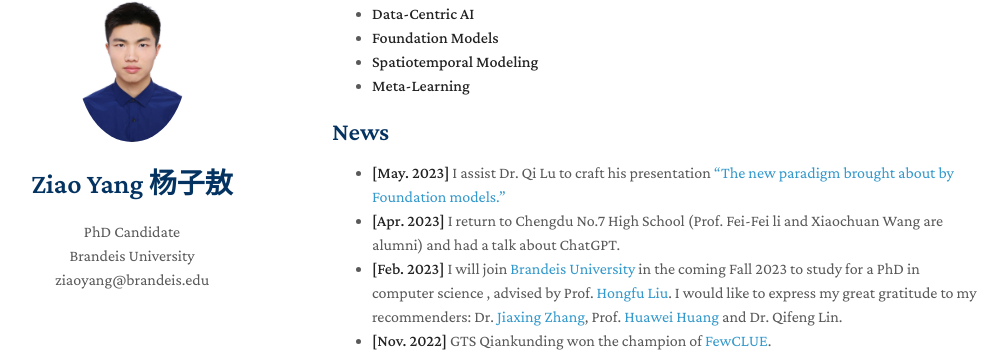
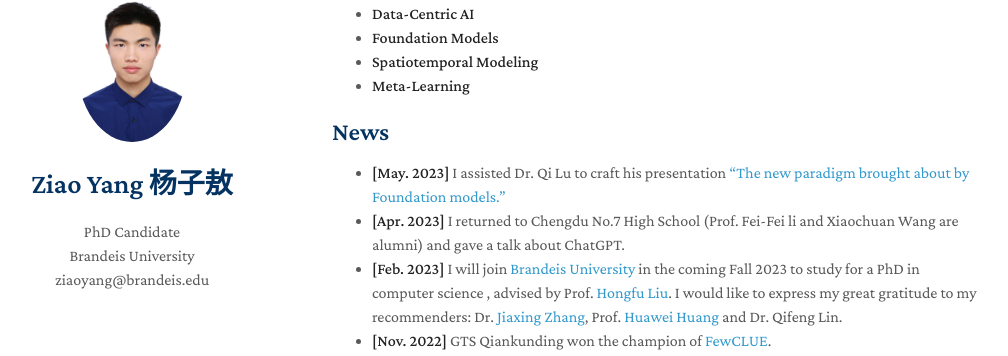
Before and after one commit to yangziao56/homepage, a Jekyll site: the page built from index.md, in a window 1280 px wide and 900 px high, scrolled down 353 px. Shown: the part 96-452 px from the top of the window, without its empty margins (138-1146 px from the left). Built offline with Jekyll 4.4.1, drawn with Linux system fonts in a browser that asks for light colours; nearby versions of some CDN libraries; a style sheet for code colours, icons or effects is not loaded; our own code applies the rules of GitHub Pages for plain Markdown files.

Commit message:
Update index.md
Signed-off-by: Ziao Yang <70676524+yangziao56@users.noreply.github.com>

```diff
--- a/index.md
+++ b/index.md
@@ -19,8 +19,8 @@ You can learn more details about my research through my [Curriculum Vitae](https
 
 
 ## News
-- **[May. 2023]** I assist Dr. Qi Lu to craft his presentation ["The new paradigm brought about by Foundation models."](https://www.bilibili.com/video/BV1mM4y147qw/?spm_id_from=333.337.search-card.all.click)
-- **[Apr. 2023]** I return to Chengdu No.7 High School (Prof. Fei-Fei li and Xiaochuan Wang are alumni) and had a talk about ChatGPT.
+- **[May. 2023]** I assisted Dr. Qi Lu to craft his presentation ["The new paradigm brought about by Foundation models."](https://www.bilibili.com/video/BV1mM4y147qw/?spm_id_from=333.337.search-card.all.click)
+- **[Apr. 2023]** I returned to Chengdu No.7 High School (Prof. Fei-Fei li and Xiaochuan Wang are alumni) and gave a talk about ChatGPT.
 - **[Feb. 2023]** I will join [Brandeis University](https://www.brandeis.edu) in the coming Fall 2023 to study for a PhD in computer science , advised by Prof. [Hongfu Liu](https://hongfuliu.com). I would like to express my great gratitude to my recommenders: Dr. [Jiaxing Zhang](https://www.idea.edu.cn/research/ccnl.html), Prof. [Huawei Huang](http://xintelligence.pro) and Dr. Qifeng Lin.
 - **[Nov. 2022]** GTS Qiankunding won the champion of [FewCLUE](https://www.cluebenchmarks.com/fewclue.html).
 - **[Sep. 2022]** The official implementation of TCTN received **80 stars** in [github](https://github.com/yangziao56/TCTN-pytorch).
```
